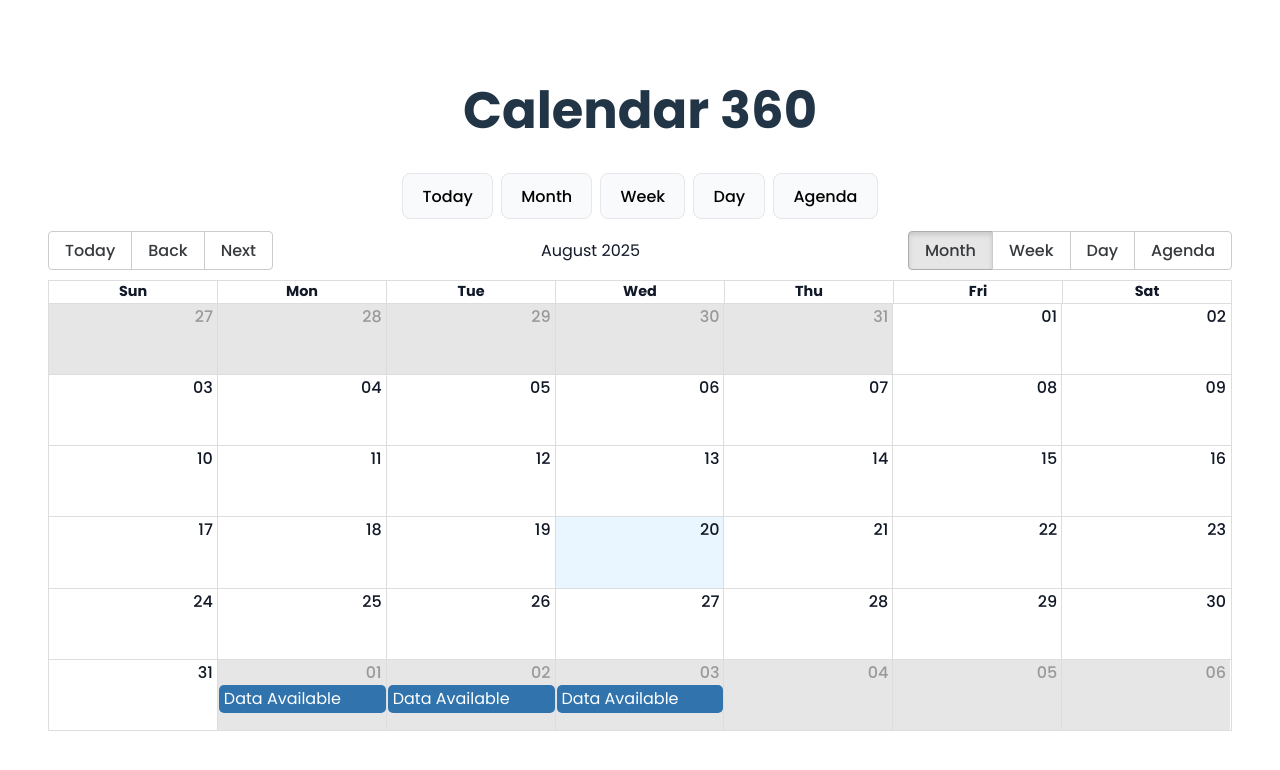
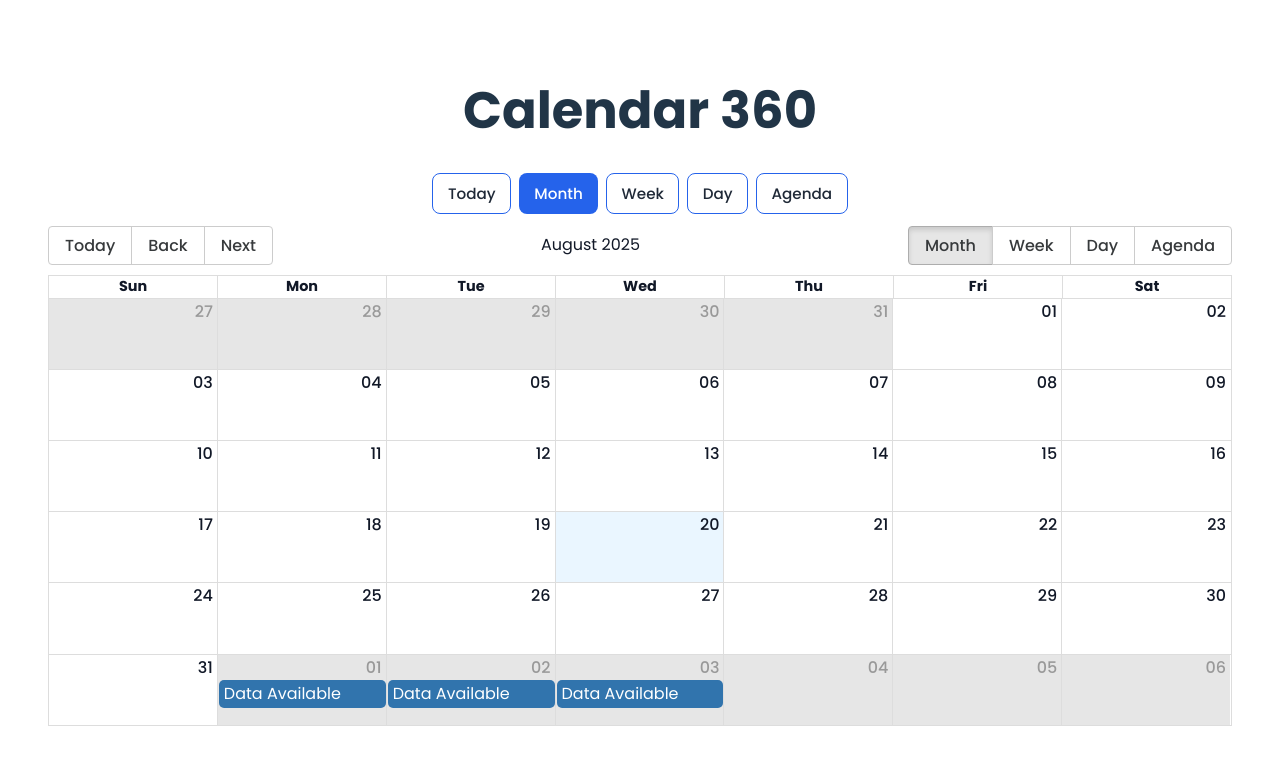
Before and after one commit to vengateshkarthick/rbg-app, a React (Vite) app: page / in a window 1280 px wide. Shown: the top 770 px of the page. Built offline with nearby package versions, Linux system fonts and the light colour scheme.

Commit message:
created button widget and enums

```diff
--- a/package.json
+++ b/package.json
@@ -11,6 +11,7 @@
   },
   "dependencies": {
     "chart.js": "^4.5.0",
+    "class-variance-authority": "^0.7.0",
     "date-fns": "^4.1.0",
     "react": "^19.1.1",
     "react-big-calendar": "^1.19.4",
--- a/src/pages/CalendarView/Container.tsx
+++ b/src/pages/CalendarView/Container.tsx
@@ -1,16 +1,16 @@
 import { useMemo, useState } from 'react';
 import { parse } from 'date-fns';
 import type { AppCalendarEvent } from '../../shared/widgets/Calendar';
-import { sampleData } from '../../shared/constant';
+import { sampleData, Views } from './constant';
 import CalendarView, { type CalendarViewProps } from './index';
 
 type DateKey = keyof typeof sampleData;
-type CalendarViewType = 'MONTH' | 'WEEK' | 'DAY' | 'AGENDA';
+type CalendarViewType = `${typeof Views[keyof typeof Views]}`;
 
 export default function CalendarViewContainer() {
   const [selectedDateKey, setSelectedDateKey] = useState<DateKey | null>(null);
   const [isModalOpen, setIsModalOpen] = useState(false);
-  const [activeView, setActiveView] = useState<CalendarViewType>('MONTH');
+  const [activeView, setActiveView] = useState<CalendarViewType>(Views.MONTH);
   const [currentDate, setCurrentDate] = useState<Date>(new Date());
 
   const events: AppCalendarEvent[] = useMemo(() => {
--- a/src/shared/constant/index.ts
+++ b/src/pages/CalendarView/constant/index.ts
@@ -18,3 +18,10 @@ export const sampleData = {
         {"user_4": 4}
     ]
 }
+
+export const Views = {
+    MONTH: 'MONTH',
+    WEEK: 'WEEK',
+    DAY: 'DAY',
+    AGENDA: 'AGENDA'
+} as const;
--- a/src/pages/CalendarView/index.tsx
+++ b/src/pages/CalendarView/index.tsx
@@ -2,12 +2,14 @@ import { format, parse } from 'date-fns';
 import Calendar from '../../shared/widgets/Calendar';
 import Modal from '../../shared/widgets/Modal';
 import { BarGraph } from '../../shared/widgets/Chart';
+import Button from '../../shared/widgets/Button';
+import { Views } from './constant';
 
 export interface CalendarViewProps {
   events: Parameters<typeof Calendar>[0]['events'];
-  activeView: 'MONTH' | 'WEEK' | 'DAY' | 'AGENDA';
+  activeView: `${typeof Views[keyof typeof Views]}`;
   currentDate: Date;
-  onView: (v: 'MONTH' | 'WEEK' | 'DAY' | 'AGENDA' | 'WORK_WEEK') => void;
+  onView: (v: `${typeof Views[keyof typeof Views]}` | 'WORK_WEEK') => void;
   onNavigate: (date: Date) => void;
   onToday: () => void;
   handleSelectEvent: Parameters<typeof Calendar>[0]['handleSelectEvent'];
@@ -38,11 +40,11 @@ export default function CalendarView(props: CalendarViewProps) {
     <div style={{ padding: 16 }}>
       <h1>Calendar 360</h1>
       <div style={{ display: 'flex', gap: 8, justifyContent: 'center', marginBottom: 12 }}>
-        <button onClick={onToday}>Today</button>
-        <button onClick={() => onView('MONTH')}>Month</button>
-        <button onClick={() => onView('WEEK')}>Week</button>
-        <button onClick={() => onView('DAY')}>Day</button>
-        <button onClick={() => onView('AGENDA')}>Agenda</button>
+        <Button onClick={onToday} variant="outline">Today</Button>
+        <Button onClick={() => onView(Views.MONTH)} variant={activeView === Views.MONTH ? 'primary' : 'outline'}>Month</Button>
+        <Button onClick={() => onView(Views.WEEK)} variant={activeView === Views.WEEK ? 'primary' : 'outline'}>Week</Button>
+        <Button onClick={() => onView(Views.DAY)} variant={activeView === Views.DAY ? 'primary' : 'outline'}>Day</Button>
+        <Button onClick={() => onView(Views.AGENDA)} variant={activeView === Views.AGENDA ? 'primary' : 'outline'}>Agenda</Button>
       </div>
       <Calendar
         events={events}
--- /dev/null
+++ b/src/shared/widgets/Button/Button.css
@@ -0,0 +1,27 @@
+.app-btn {
+  border-radius: 8px;
+  border: 1px solid transparent;
+  padding: 0.5rem 0.9rem;
+  font-size: 0.95rem;
+  font-weight: 500;
+  font-family: inherit;
+  cursor: pointer;
+  transition: background-color 0.2s ease, color 0.2s ease, border-color 0.2s ease, box-shadow 0.2s ease;
+}
+
+.app-btn--primary {
+  background-color: #2563eb; /* tailwind bg-blue-600 */
+  color: #ffffff;
+}
+.app-btn--primary:hover {
+  background-color: #1d4ed8; /* tailwind bg-blue-700 */
+}
+
+.app-btn--outline {
+  background-color: #ffffff;
+  color: #1f2937; /* gray-800 text */
+  border-color: #2563eb; /* blue-600 */
+}
+.app-btn--outline:hover {
+  background-color: #eff6ff; /* blue-50 */
+}
--- /dev/null
+++ b/src/shared/widgets/Button/Button.tsx
@@ -0,0 +1,33 @@
+import type { ButtonHTMLAttributes, CSSProperties, ReactNode } from 'react';
+import { cva, type VariantProps } from 'class-variance-authority';
+import './Button.css';
+
+const buttonStyles = cva('app-btn', {
+  variants: {
+    variant: {
+      primary: 'app-btn--primary',
+      outline: 'app-btn--outline'
+    }
+  },
+  defaultVariants: {
+    variant: 'primary'
+  }
+});
+
+export type ButtonVariant = NonNullable<VariantProps<typeof buttonStyles>['variant']>;
+
+export interface ButtonProps extends Omit<ButtonHTMLAttributes<HTMLButtonElement>, 'className'>, VariantProps<typeof buttonStyles> {
+  children: ReactNode;
+  className?: string;
+  style?: CSSProperties;
+}
+
+export default function Button({ children, variant, className, style, ...rest }: ButtonProps) {
+  const classes = buttonStyles({ variant, className });
+
+  return (
+    <button {...rest} className={classes} style={style}>
+      {children}
+    </button>
+  );
+}
--- /dev/null
+++ b/src/shared/widgets/Button/index.tsx
@@ -0,0 +1,2 @@
+export { default } from './Button';
+export type { ButtonProps, ButtonVariant } from './Button';
--- /dev/null
+++ b/src/types/cva.d.ts
@@ -0,0 +1,4 @@
+declare module 'class-variance-authority' {
+  export type VariantProps<T> = any;
+  export function cva(base?: string, config?: any): (props?: any) => string;
+}
```
Also changed, not shown: 1 other file (tests, documents, lock files or other folders).
